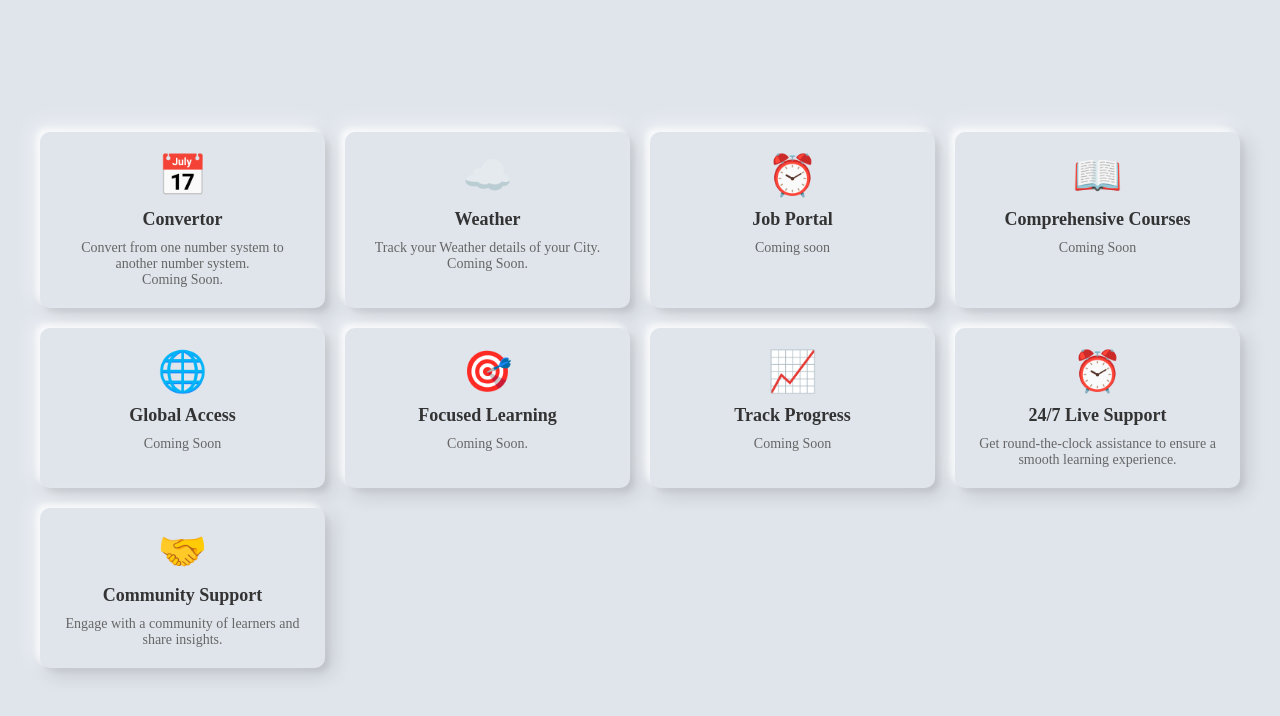
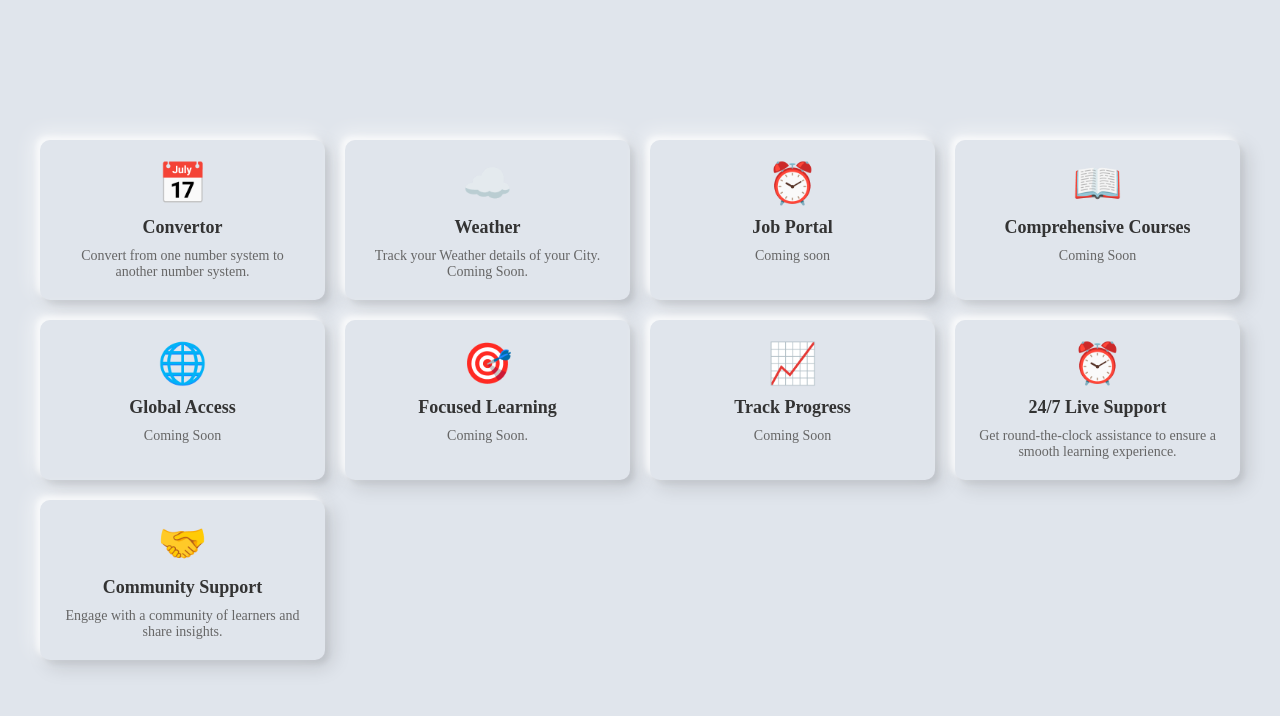
Before and after one commit to Bepositivebro/thecodingwell, a plain HTML site: page free_assert.html in a window 1280 px wide. Drawn offline with Linux system fonts and the light colour scheme.

Commit message:
Update free_assert.html

```diff
--- a/free_assert.html
+++ b/free_assert.html
@@ -87,11 +87,11 @@
 </head>
 <body>
     <div class="container">
-        <a href="#" class="box">
+        <a href="https://bepositivebro.github.io/convertwell/" class="box">
             <div class="icon">📅</div>
             <div class="title">Convertor</div>
             <div class="description">Convert from one number system to another number system.</div>
-            <div class="description">Coming Soon.</div>
+            <div class="description"></div>
         </a>
 
         <a href="#" class="box">
```
